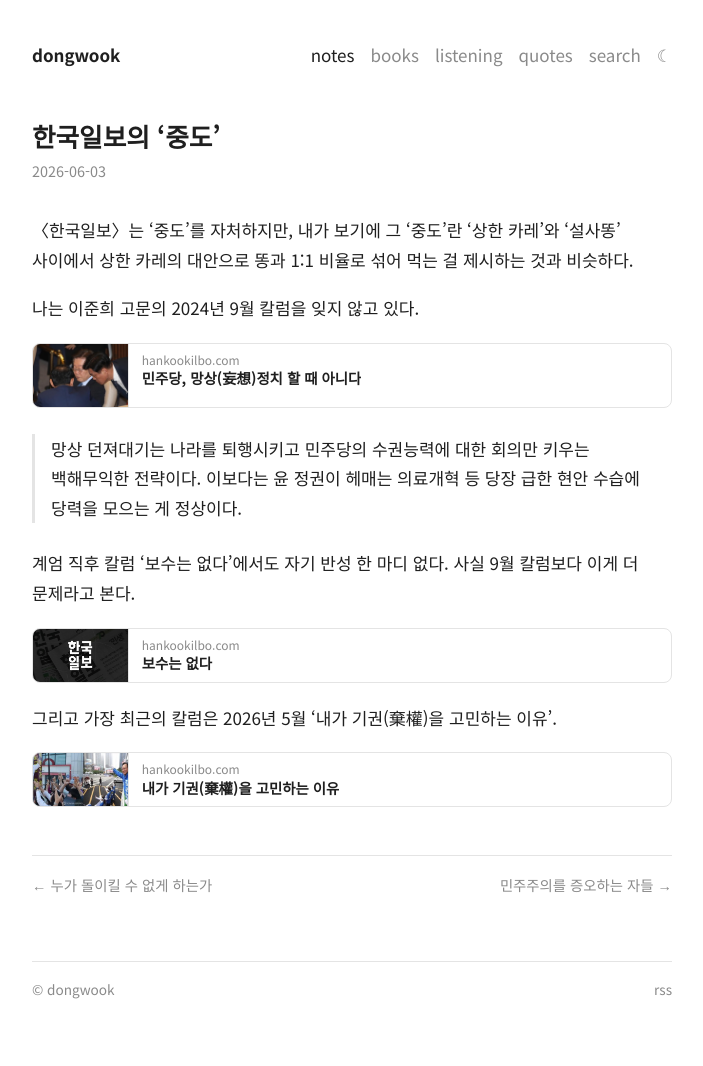
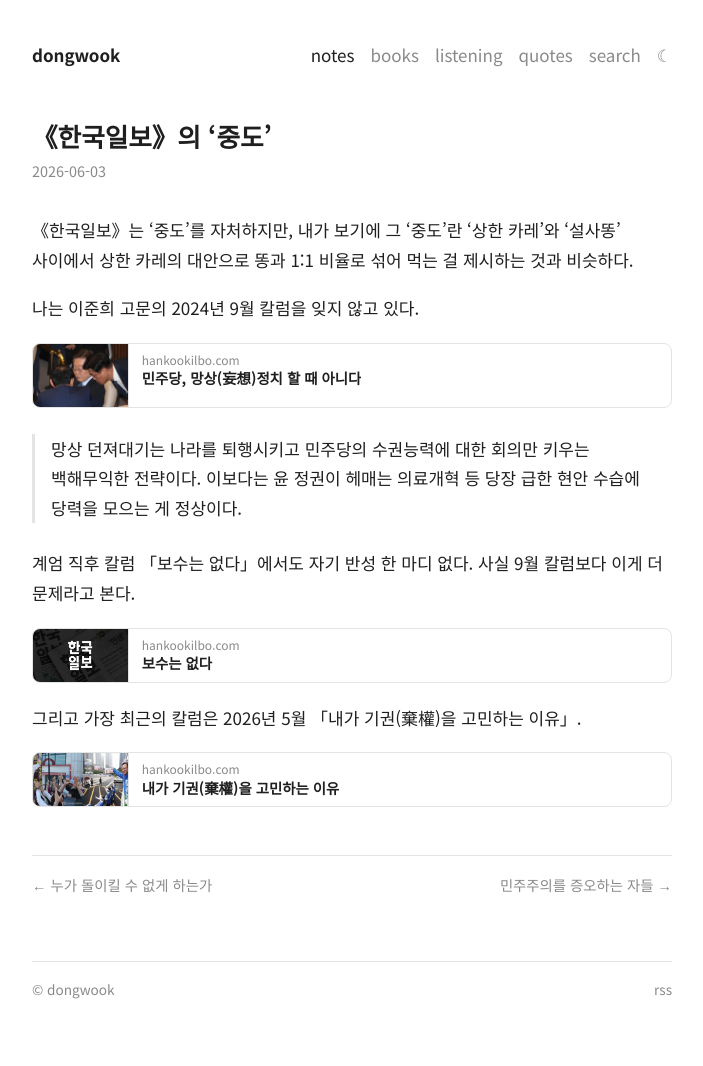
Before and after one commit to pfcolor/dongwook.org, a Jekyll site: the page built from _posts/2026-06-03-hankookilbo-centrism.md, in a window 1280 px wide. Shown: the whole page, without its empty margins (288-991 px from the left). Built offline with Jekyll 4.4.1, drawn with Linux system fonts in a browser that asks for light colours.

Commit message:
기존 글 4편에 작품 제목 부호 원칙 적용
Co-Authored-By: Claude Sonnet 5.5 <noreply@anthropic.com>

```diff
--- a/_posts/2026-06-03-hankookilbo-centrism.md
+++ b/_posts/2026-06-03-hankookilbo-centrism.md
@@ -1,9 +1,9 @@
 ---
-title: 한국일보의 ‘중도’
+title: 《한국일보》의 ‘중도’
 date: 2026-06-03
 ---
 
-〈한국일보〉는 ‘중도’를 자처하지만, 내가 보기에 그 ‘중도’란 ‘상한 카레’와 ‘설사똥’ 사이에서 상한 카레의 대안으로 똥과 1:1 비율로 섞어 먹는 걸 제시하는 것과 비슷하다.
+《한국일보》는 ‘중도’를 자처하지만, 내가 보기에 그 ‘중도’란 ‘상한 카레’와 ‘설사똥’ 사이에서 상한 카레의 대안으로 똥과 1:1 비율로 섞어 먹는 걸 제시하는 것과 비슷하다.
 
 나는 이준희 고문의 2024년 9월 칼럼을 잊지 않고 있다.
 
@@ -11,10 +11,10 @@ date: 2026-06-03
 
 > 망상 던져대기는 나라를 퇴행시키고 민주당의 수권능력에 대한 회의만 키우는 백해무익한 전략이다. 이보다는 윤 정권이 헤매는 의료개혁 등 당장 급한 현안 수습에 당력을 모으는 게 정상이다.
 
-계엄 직후 칼럼 ‘보수는 없다’에서도 자기 반성 한 마디 없다. 사실 9월 칼럼보다 이게 더 문제라고 본다.
+계엄 직후 칼럼 「보수는 없다」에서도 자기 반성 한 마디 없다. 사실 9월 칼럼보다 이게 더 문제라고 본다.
 
 {% include link-card.html url="https://www.hankookilbo.com/news/article/A2024121916390004036" title="보수는 없다" image="/assets/img/link-cards/hankookilbo-A2024121916390004036.jpg" %}
 
-그리고 가장 최근의 칼럼은 2026년 5월 ‘내가 기권(棄權)을 고민하는 이유’.
+그리고 가장 최근의 칼럼은 2026년 5월 「내가 기권(棄權)을 고민하는 이유」.
 
 {% include link-card.html url="https://www.hankookilbo.com/news/article/A2026052816450001800" title="내가 기권(棄權)을 고민하는 이유" image="/assets/img/link-cards/hankookilbo-A2026052816450001800.jpg" %}
```
Also changed, not shown: _posts/2025-12-13-careet-genz-energy.md (+1 -1 lines), _posts/2026-06-24-birth-rates-and-capitalism.md (+1 -1 lines), _posts/2026-09-10-moondrop-chu-ii.md (+2 -2 lines).
